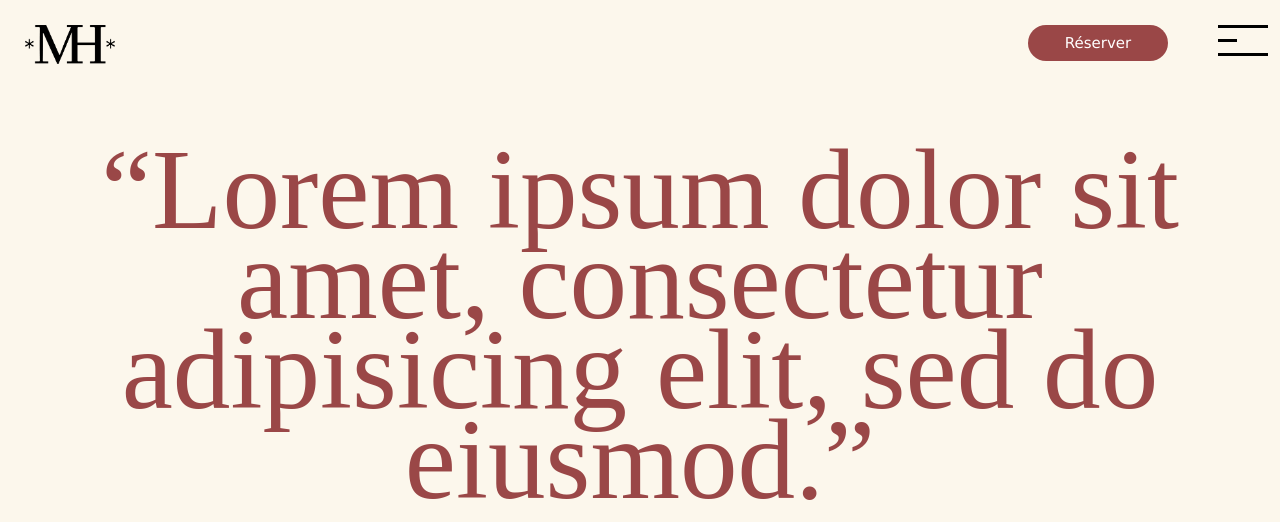
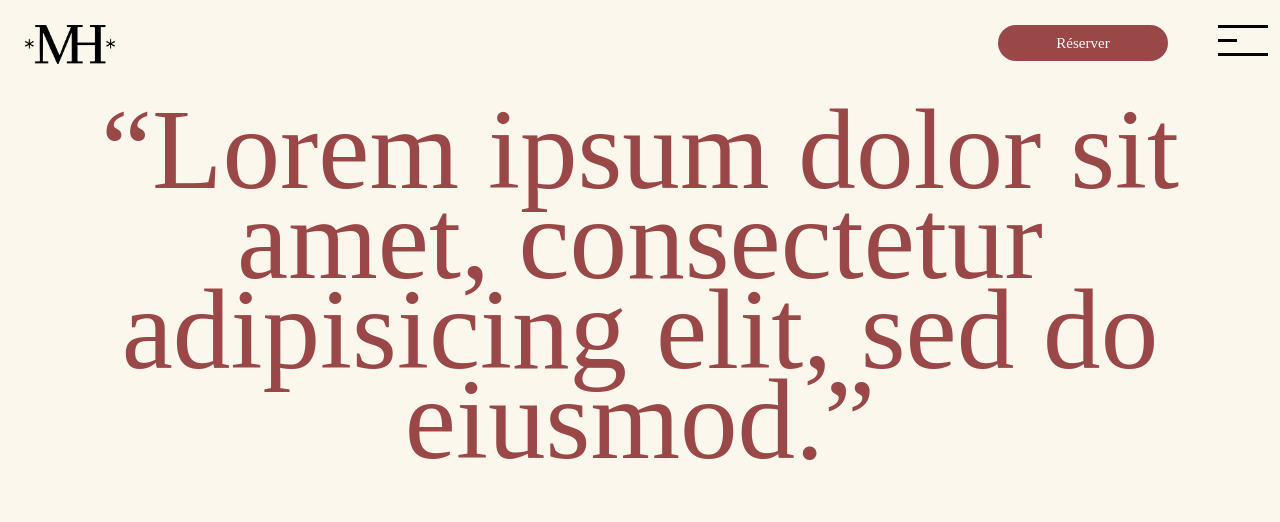
Before and after one commit to iamthesouthvibe/Projet_muriel, a PHP site: page / in a window 1280 px wide. Shown: the top 522 px of the page. Run offline with PHP 8.4, Linux system fonts and the light colour scheme; some web fonts are replaced.

Commit message:
Update style.css

```diff
--- a/style/style.css
+++ b/style/style.css
@@ -32,6 +32,9 @@
   /* style HEADER */
 
   header {
+    overflow: hidden;
+    position: fixed;
+    width: 100%;
     height: 5vh;
   }
 
@@ -48,11 +51,13 @@
 
   .header_right {
     display: flex;
+    padding-right: 50px;
   }
 
 
   .header_right button {
-    width: 140px;
+    font-family: NeueMontreal-Bold;
+    width: 170px;
     height: 36px;
     background: #9A4747;
     border-radius: 40px;
@@ -60,6 +65,7 @@
     border-color: none;
     color: white;
     margin-right: 50px;
+
   }
 
   .burger-menu {
@@ -67,6 +73,7 @@
     height: 17px;
     position: relative;
     cursor: pointer;
+
     transform: rotate(0deg);
     -moz-transform: rotate(0deg);
     -o-transform: rotate(0deg);
```
